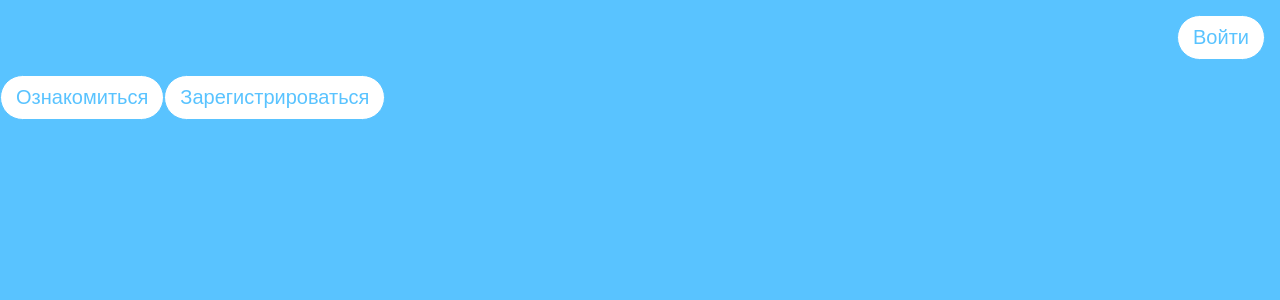
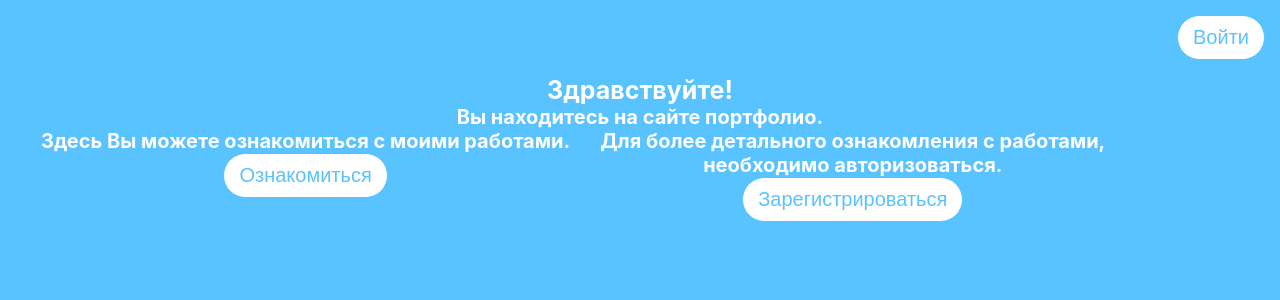
Before and after one commit to pilotvitalik/portfolio-vitaliy, a React app: page / in a window 1280 px wide. Shown: the top 300 px of the page. Built offline with nearby package versions, Linux system fonts and the light colour scheme.

Commit message:
- added styles for block with type of introduction - added dynamic styles for button

```diff
--- a/package.json
+++ b/package.json
@@ -53,7 +53,9 @@
     "react-app-polyfill": "^2.0.0",
     "react-dev-utils": "^11.0.3",
     "react-dom": "^17.0.2",
+    "react-redux": "^7.2.5",
     "react-refresh": "^0.8.3",
+    "redux": "^4.1.1",
     "resolve": "1.18.1",
     "resolve-url-loader": "^3.1.2",
     "sass-loader": "^10.0.5",
--- a/src/components/Button/Button.js
+++ b/src/components/Button/Button.js
@@ -2,8 +2,21 @@ import React from 'react';
 import styles from './Button.module.css';
 
 function Button(props) {
+    let listCSSClasses = styles[props.mainCSS];
+
+    if (Array.isArray(props.mainCSS)){
+        listCSSClasses = props.mainCSS.reduce((prev, item, index) => {
+            if (index !== props.mainCSS.length - 1){
+                prev += `${styles[item]} `;
+            } else {
+                prev += styles[item];
+            }
+            return prev;
+        }, '')
+    }
+
     return (
-        <button type="button" className={styles[props.mainCSS]}>{props.title}</button>
+        <button type="button" className={listCSSClasses}>{props.title}</button>
     )
 }
 
--- a/src/components/Button/Button.module.css
+++ b/src/components/Button/Button.module.css
@@ -15,4 +15,7 @@
         margin-left: auto;
         margin-right: 0;
     }
+    .mainBtn__type{
+        margin: 0 auto;
+    }
 }
--- a/src/index.css
+++ b/src/index.css
@@ -11,3 +11,8 @@ code {
   font-family: source-code-pro, Menlo, Monaco, Consolas, 'Courier New',
     monospace;
 }
+h4,
+h3,
+p{
+  margin: 0
+}
--- a/src/index.js
+++ b/src/index.js
@@ -2,11 +2,15 @@ import React from 'react';
 import ReactDOM from 'react-dom';
 import './index.css';
 import App from './App';
+import store from './store/store';
+import {Provider} from 'react-redux';
 import reportWebVitals from './reportWebVitals';
 
 ReactDOM.render(
   <React.StrictMode>
-    <App />
+      <Provider store = {store}>
+          <App />
+      </Provider>
   </React.StrictMode>,
   document.getElementById('root')
 );
--- /dev/null
+++ b/src/store/reducers/MainSlice.js
@@ -0,0 +1,21 @@
+const initialState = {
+    typeAuth: [
+        {
+            id: 1,
+            title: 'Здесь Вы можете ознакомиться с моими работами.',
+            buttonName: 'Ознакомиться',
+        },
+        {
+            id: 2,
+            title: 'Для более детального ознакомления с работами, необходимо авторизоваться.',
+            buttonName: 'Зарегистрироваться',
+        }
+    ]
+}
+
+export default function MainReducer(state = initialState, action){
+    switch(action.type){
+        default:
+            return state;
+    }
+}
--- /dev/null
+++ b/src/store/reducers/index.js
@@ -0,0 +1,8 @@
+import {combineReducers} from 'redux';
+import MainReducer from "./MainSlice";
+
+const rootReducer = combineReducers({
+    main: MainReducer,
+})
+
+export default rootReducer;
--- /dev/null
+++ b/src/store/store.js
@@ -0,0 +1,6 @@
+import {createStore} from 'redux';
+import rootReducer from "./reducers";
+
+const store = createStore(rootReducer);
+
+export default store;
--- a/src/views/Main/Main.js
+++ b/src/views/Main/Main.js
@@ -1,17 +1,27 @@
 import React from 'react';
 import Button from 'components/Button/Button';
 import TypeIntroduction from './TypeIntroduction/TypeIntroduction';
+import {useSelector} from 'react-redux';
+
 import styles from './Main.module.css';
 
-function Main(props){
+function Main(){
+    const typeAuth = useSelector(state => state.main.typeAuth);
+
+    const listAuth = typeAuth.map(item =>
+        <TypeIntroduction button={item.buttonName} type={item.title} key={item.id}/>
+    );
     return (
         <div className={styles.main}>
             <header>
                 <Button mainCSS="mainBtn" title="Войти"/>
             </header>
             <main>
-                <TypeIntroduction title="Ознакомиться"/>
-                <TypeIntroduction title="Зарегистрироваться"/>
+                <div className={styles.greeting}>
+                    <h3>Здравствуйте!</h3>
+                    <h4>Вы находитесь на сайте портфолио.</h4>
+                </div>
+                {listAuth}
             </main>
         </div>
     )
--- a/src/views/Main/Main.module.css
+++ b/src/views/Main/Main.module.css
@@ -17,3 +17,37 @@ header{
     height: auto;
     padding: 15px;
 }
+main,
+.greeting{
+    display: flex;
+    flex-direction: column;
+    position: relative;
+    width: auto;
+    height: auto;
+    margin: 0 auto;
+}
+main{
+    width: 95%;
+}
+.greeting h3,
+.greeting h4{
+    display: inline-block;
+    position: relative;
+    width: auto;
+    height: auto;
+    color: #fff;
+    font-size: 25px;
+    text-align: center;
+}
+.greeting h4{
+    font-size: 20px;
+}
+@media (min-width: 768px){
+    main{
+        flex-direction: row;
+        flex-wrap: wrap;
+    }
+    .greeting{
+        width: 100%;
+    }
+}
--- a/src/views/Main/TypeIntroduction/TypeIntroduction.js
+++ b/src/views/Main/TypeIntroduction/TypeIntroduction.js
@@ -1,9 +1,13 @@
 import React from 'react';
 import Button from 'components/Button/Button';
+import styles from './TypeIntroduction.module.css';
 
 function TypeIntroduction(props){
     return(
-        <Button mainCSS="mainBtn" title={props.title}/>
+        <div className={styles.type}>
+            <h4>{props.type}</h4>
+            <Button mainCSS={['mainBtn', 'mainBtn__type']} title={props.button}/>
+        </div>
     )
 }
 
--- /dev/null
+++ b/src/views/Main/TypeIntroduction/TypeIntroduction.module.css
@@ -0,0 +1,22 @@
+.type{
+    display: flex;
+    flex-direction: column;
+    align-items: center;
+    position: relative;
+    width: 100%;
+    height: auto;
+}
+.type h4{
+    display: inline-block;
+    position: relative;
+    width: auto;
+    height: auto;
+    text-align: center;
+    color: #fff;
+    font-size: 20px;
+}
+@media (min-width: 768px) {
+    .type {
+        width: 45%;
+    }
+}
```
Also changed, not shown: 1 other file (tests, documents, lock files or other folders).
